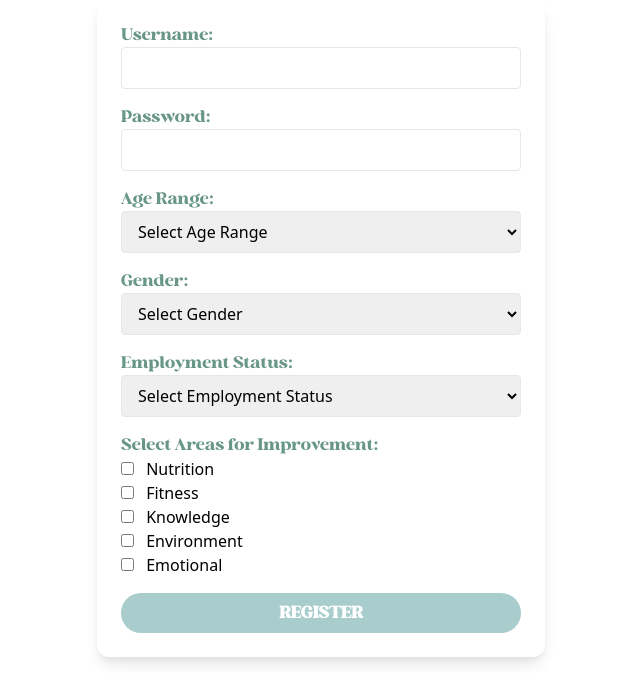
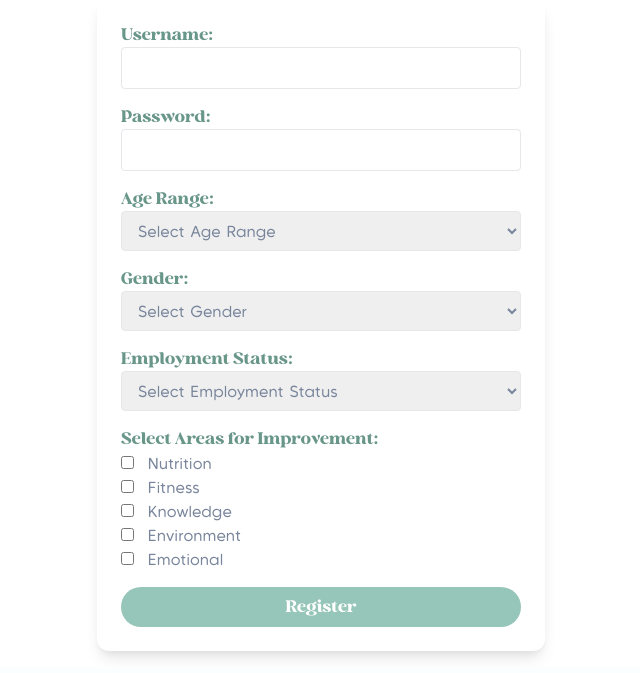
Before and after one commit to aishanibal/dailytallies, a Flask app: page /register in a window 1280 px wide. Shown: the part 209-882 px from the top of the page, without its empty margins (319-959 px from the left). Run offline with Flask 3, Linux system fonts and the light colour scheme.

Commit message:
detailed pretty

```diff
--- a/static/style.css
+++ b/static/style.css
@@ -9,14 +9,41 @@
     src: url("sans.otf")
 }
 
+@keyframes fadeIn {
+        from {
+            opacity: 0;
+            transform: translateY(20px);
+        }
+        to {
+            opacity: 1;
+            transform: translateY(0);
+        }
+    }
+
+ @keyframes scaleIn {
+            from {
+                transform: scale(1);
+            }
+            to {
+                transform: scale(1.02);
+            }
+        }
+
+
 h1, h2, h3, h4, h5, h6, label.block, a, button {
     font-family: 'font1'; /* Set a custom font */
     color: #689689;
 }
 
-input[type="checkbox"]{
+.custom-check{
     accent-color: #6181A2;
     font-family: 'font2';
+    color: #78859B;
+}
+
+.custom-input, p{
+    font-family: 'font2';
+    color: #78859B;
 }
 
 .strike-checkbox:checked{
@@ -24,22 +51,22 @@ input[type="checkbox"]{
     text-decoration: line-through;
 }
 
-a.bg-blue-500, button.bg-blue-500{
-    background-color: #6181A2;
+a.bg-blue-500, .custom-button{
+    background-color: #6EA6C9;
     border-radius: 999px;
 }
 
-a.bg-green-500, button.bg-green-500{
-    background-color: #A9CDCD;
+a.bg-green-500, button.bg-green-500, .custom-button1{
+    background-color: #96C5B9;
     border-radius: 999px;
 }
 
-a.bg-green-600, button.bg-green-600{
-    background-color: #D4EBED;
+a.bg-green-600,.custom-button1:hover{
+    background-color: #A3D3C7;
 }
 
-a.bg-blue-600, button.bg-blue-600{
-    background-color: #9eb3ca;
+a.bg-blue-600, .custom-button:hover{
+    background-color: #98D1F5;
 }
 
 body.bg-gray-100{
@@ -53,25 +80,27 @@ body.bg-gray-100{
     --custom-accent-color: #e74c3c; /* Example accent color */
 }
 
-button {
-    background-color: #A9CDCD !important;
+.button {
+    background-color: #6181A2 !important;
     color: #fff !important;
     padding: 0.5rem 1rem;
     border-radius: 9999px;
     font-weight: bold;
-    text-transform: uppercase;
 }
+
   /* Layout containers */
 .main-container {
     width: 100%;
     min-height: calc(100vh - 72px);
     display: flex;
     overflow: hidden;
+    gap: 1rem;
+    padding: 1rem;
 }
 
 /* Content sections */
 .content-section {
-    padding: 4rem;
+    padding: 1rem;
     display: flex;
     flex-direction: column;
     justify-content: center;
@@ -84,7 +113,6 @@ button {
     flex-shrink: 0;
     position: relative;
     width: 60%;
-    flex-shrink: 0;
     padding: 4rem;
     align-items: center;
     justify-content: center;
--- a/templates/journal.html
+++ b/templates/journal.html
@@ -16,6 +16,6 @@
         {{entry_text}}</textarea>
         <div class="absolute inset-0 border-2 border-gray-300 rounded-lg pointer-events-none" style="z-index: -1;"></div>
     </div>
-    <button type="submit" class="bg-primary text-white px-6 py-2 rounded hover:bg-secondary block mx-auto">Save Entry</button>
+    <button type="submit" class="bg-primary text-white px-6 py-2 rounded custom-button block mx-auto">Save Entry</button>
 </form>
 {% endblock %}
--- a/templates/login.html
+++ b/templates/login.html
@@ -33,7 +33,7 @@
                     <label class="block text-gray-700">Password:</label>
                     <input type="password" name="password" required class="w-full px-3 py-2 border rounded">
                 </div>
-                <button type="submit" class="w-full bg-blue-500 text-white px-4 py-2 rounded hover:bg-blue-600">Login</button>
+                <button type="submit" class="w-full bg-blue-500 text-white px-4 py-2 rounded custom-button">Login</button>
             </form>
             <p class="mt-4 text-center">
                 <a href="{{ url_for('register') }}" class="text-blue-500 hover:text-blue-600">Need an account? Register here</a>
--- a/templates/register.html
+++ b/templates/register.html
@@ -28,17 +28,17 @@
     <!-- Existing fields for username and password -->
     <div>
         <label class="block text-gray-700">Username:</label>
-        <input type="text" name="username" required class="w-full px-3 py-2 border rounded">
+        <input type="text" name="username" required class="w-full px-3 py-2 border rounded custom-input">
     </div>
     <div>
         <label class="block text-gray-700">Password:</label>
-        <input type="password" name="password" required class="w-full px-3 py-2 border rounded">
+        <input type="password" name="password" required class="w-full px-3 py-2 border rounded custom-input">
     </div>
 
     <!-- New fields for additional information -->
     <div>
         <label class="block text-gray-700">Age Range:</label>
-        <select name="age_range" required class="w-full px-3 py-2 border rounded">
+        <select name="age_range" required class="w-full px-3 py-2 border rounded custom-input">
             <option value="">Select Age Range</option>
             <option value="18-24">18-24</option>
             <option value="25-34">25-34</option>
@@ -51,7 +51,7 @@
 
     <div>
         <label class="block text-gray-700">Gender:</label>
-        <select name="gender" required class="w-full px-3 py-2 border rounded">
+        <select name="gender" required class="w-full px-3 py-2 border rounded custom-input">
             <option value="">Select Gender</option>
             <option value="male">Male</option>
             <option value="female">Female</option>
@@ -62,7 +62,7 @@
 
     <div>
         <label class="block text-gray-700">Employment Status:</label>
-        <select name="employment_status" required class="w-full px-3 py-2 border rounded">
+        <select name="employment_status" required class="w-full px-3 py-2 border rounded custom-input">
             <option value="">Select Employment Status</option>
             <option value="student">Student</option>
             <option value="employed">Employed</option>
@@ -76,14 +76,14 @@
         <label class="block text-gray-700">Select Areas for Improvement:</label>
         {% for category, example in prompt_categories.items() %}
             <div class="flex items-center">
-                <label>
-                    <input type="checkbox" name="prompt_categories" value="{{ category }}" class="cursor-pointer mr-2">
-                {{ category }} </label>
+                <label class="custom-input">
+                    <input type="checkbox" name="prompt_categories" value="{{ category }}" class="cursor-pointer mr-2 custom-check">
+                {{ category }}  </label>
             </div>
         {% endfor %}
     </div>
 
-    <button type="submit" class="w-full bg-green-500 text-white px-4 py-2 rounded hover:bg-green-600">Register</button>
+    <button type="submit" class="w-full bg-green-500 text-white px-4 py-2 rounded custom-button1">Register</button>
 </form>
         </div>
     </div>
```
Also changed, not shown: templates/index.html (+6 -18 lines), templates/view_journal.html (+6 -6 lines).
